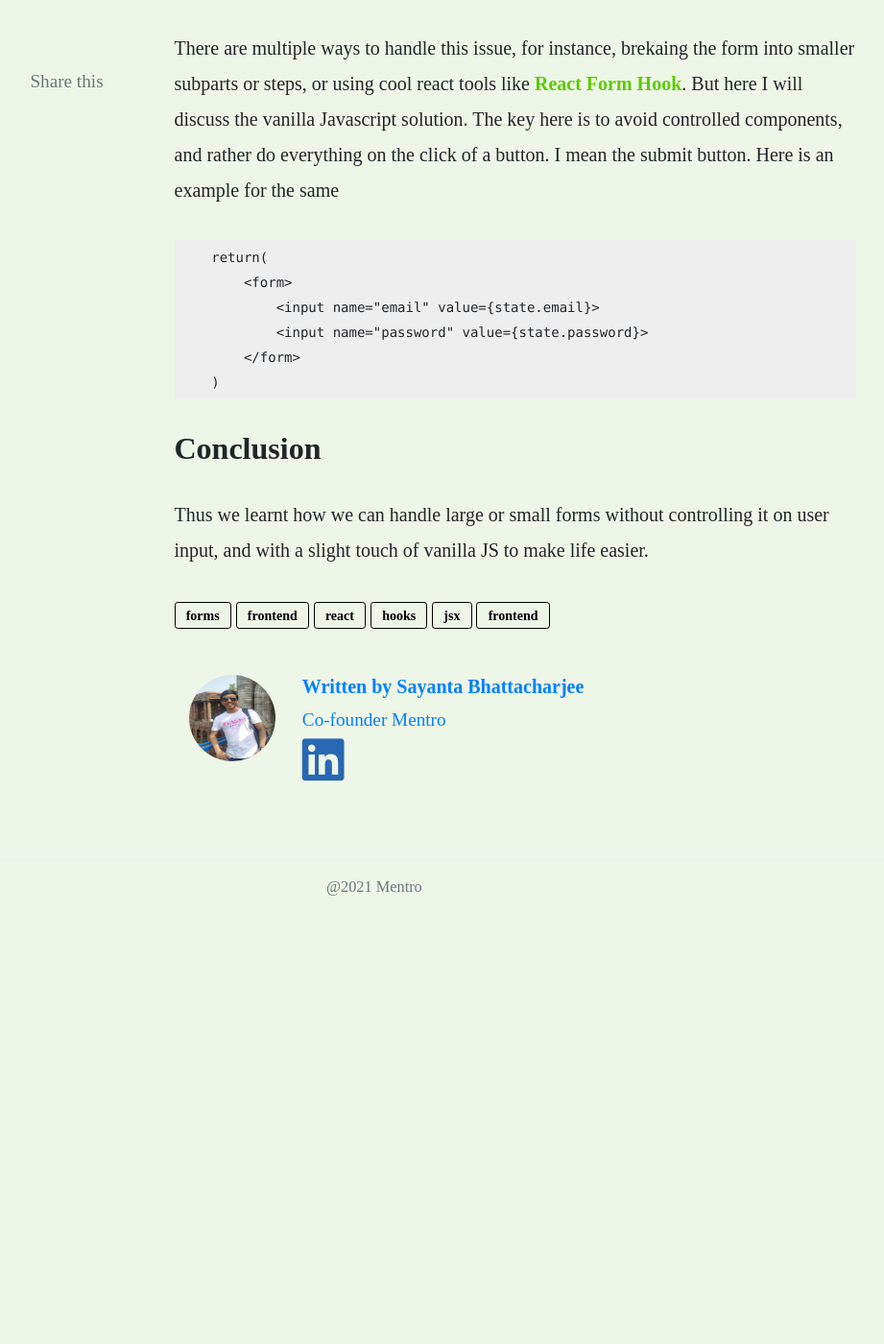
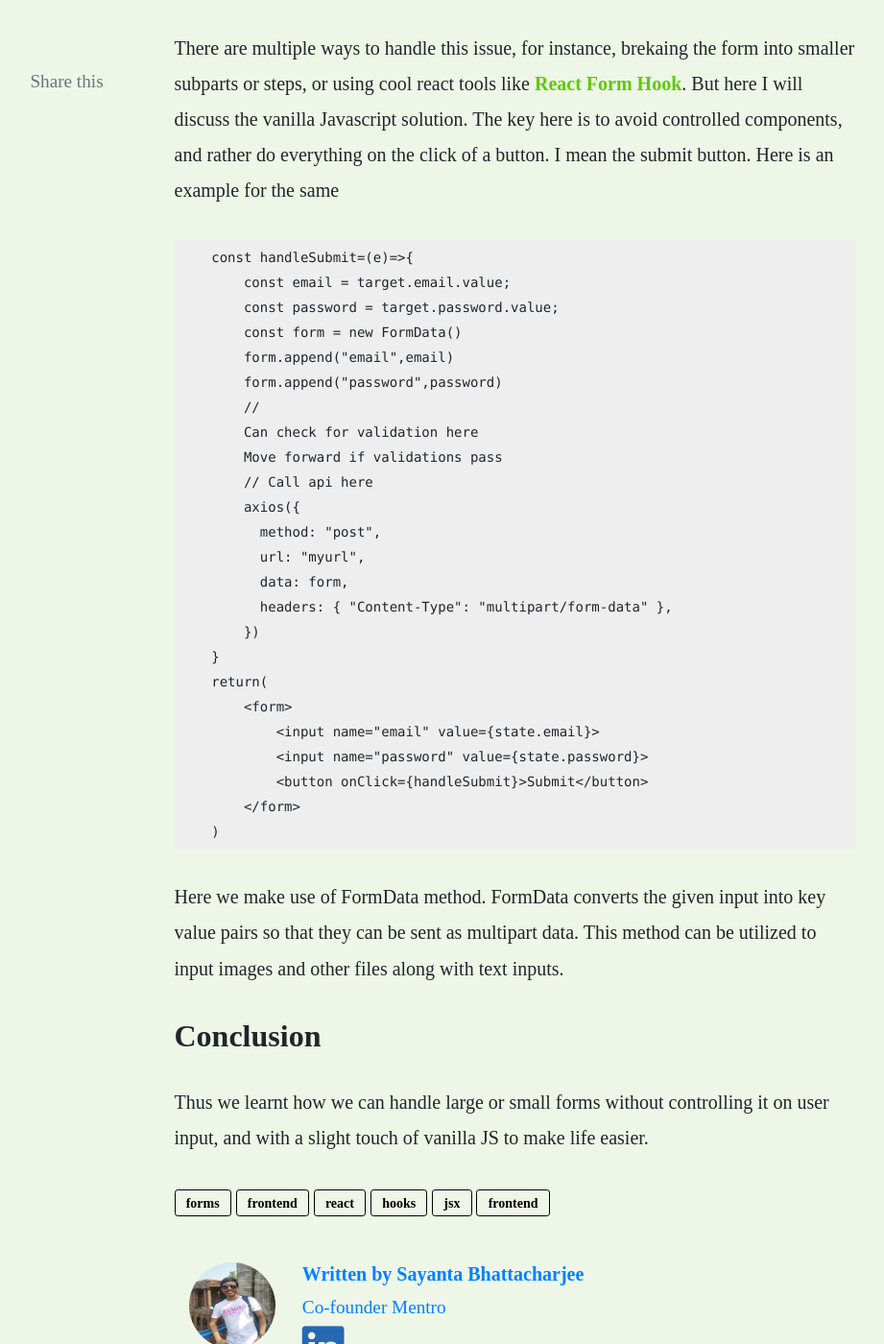
Before and after one commit to Mentro-Org/Mentro-Community-Blog, a Jekyll site: the page built from _posts/2021-10-04-using-forms-effectively-in-react.md, in a window 1280 px wide and 1400 px high, scrolled down 1943 px. Shown: the whole window at 96% size, without its empty margins (196-1117 px from the left). Built offline with Jekyll 4.4.1, drawn with Linux system fonts in a browser that asks for light colours; nearby versions of some CDN libraries; some web fonts are replaced; comment, search, counter and statistics services are not loaded; before the commit the page ends 2896 px from its top, so only the background shows below that.

Commit message:
Update 2021-10-04-using-forms-effectively-in-react.md

````diff
--- a/_posts/2021-10-04-using-forms-effectively-in-react.md
+++ b/_posts/2021-10-04-using-forms-effectively-in-react.md
@@ -57,13 +57,32 @@ The key here is to avoid controlled components, and rather do everything on the
 Here is an example for the same
 
 ```
+    const handleSubmit=(e)=>{
+        const email = target.email.value;
+        const password = target.password.value;
+        const form = new FormData()
+        form.append("email",email)
+        form.append("password",password)
+        //
+        Can check for validation here
+        Move forward if validations pass
+        // Call api here
+        axios({
+          method: "post",
+          url: "myurl",
+          data: form,
+          headers: { "Content-Type": "multipart/form-data" },
+        })
+    }
     return(
         <form>
             <input name="email" value={state.email}>
             <input name="password" value={state.password}>
+            <button onClick={handleSubmit}>Submit</button>
         </form>
     )
 ```
+Here we make use of FormData method. FormData converts the given input into key value pairs so that they can be sent as multipart data. This method can be utilized to input images and other files along with text inputs.
 
 ## Conclusion
 Thus we learnt how we can handle large or small forms without controlling it on user input, and with a slight touch of vanilla JS to make life easier.
````
